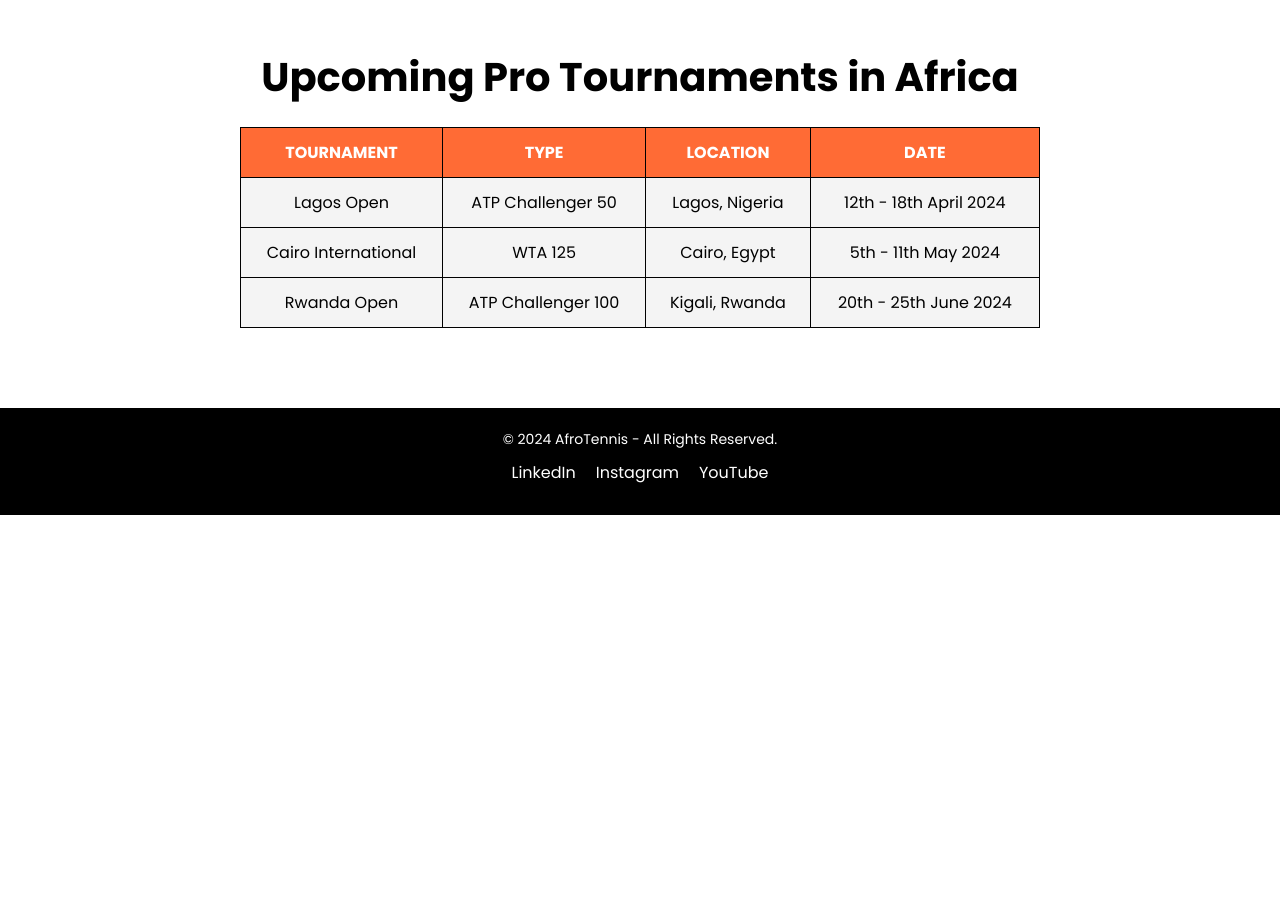
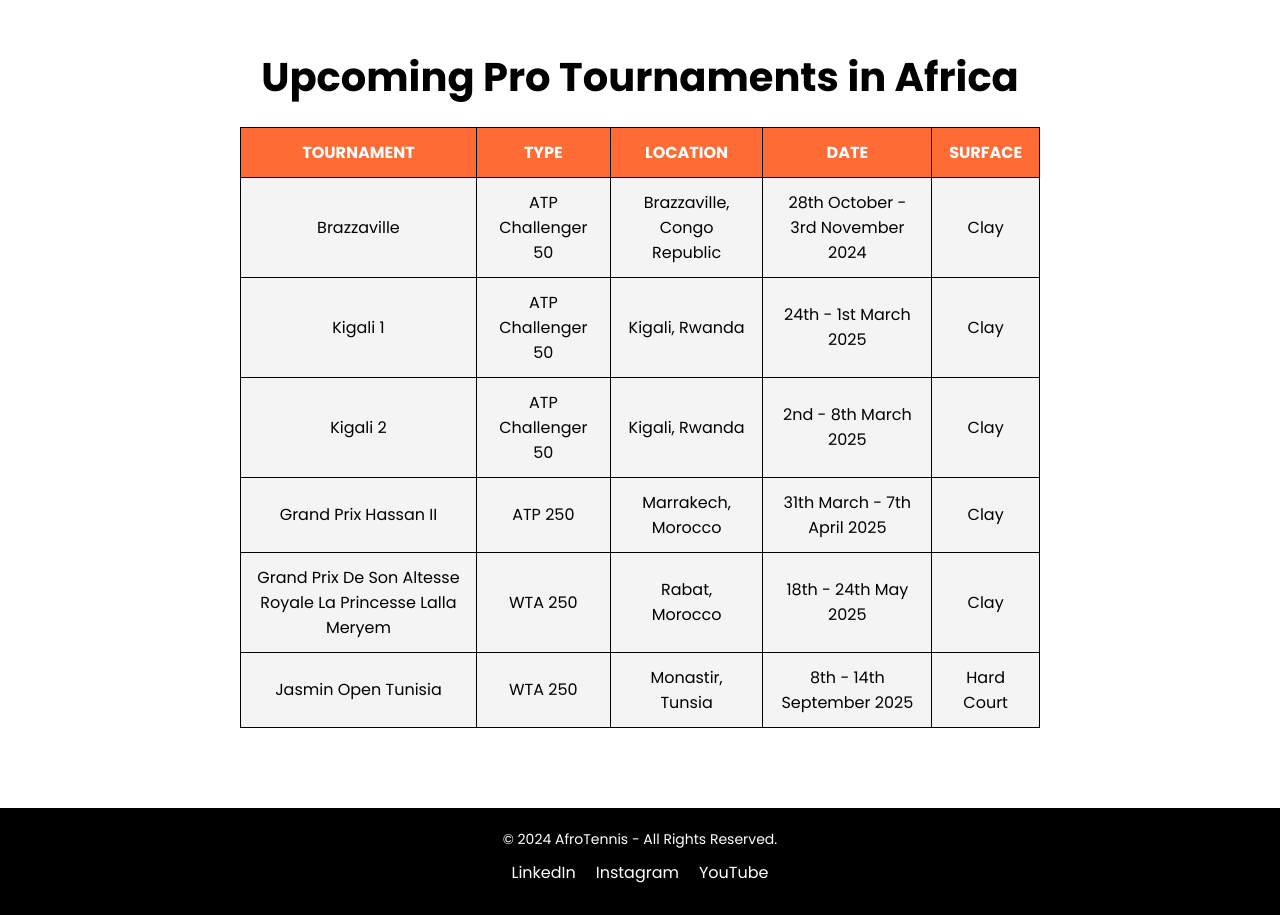
Before and after one commit to Matt0107/afrotennis, a React (Create React App) app: page /events in a window 1280 px wide. Shown: the part 1440-2355 px from the top of the page. Before the commit the page ends 1955 px from the top, so only its background shows below. Built offline with nearby package versions, Linux system fonts and the light colour scheme.

Commit message:
site complet, africa en cours

```diff
--- a/src/pages/About.js
+++ b/src/pages/About.js
@@ -36,7 +36,7 @@ const About = () => {
       {/* Parallax Section */}
       <section className="about-parallax">
         <div className="parallax-content">
-          <h2>Our Mission</h2>
+          <h2>Jump On Court</h2>
           <p>AfroTennis is dedicated to creating a platform for African tennis players, coaches, and enthusiasts to come together and grow the sport across the continent. Our mission is to provide resources, opportunities, and recognition for African tennis talents, while fostering a community that celebrates the diversity of African tennis.</p>
         </div>
       </section>
--- a/src/pages/Countries.js
+++ b/src/pages/Countries.js
@@ -1,12 +1,20 @@
 import React from 'react';
+import '../styles/Countries.css';  // Importation des styles pour la page
 
 const Countries = () => {
-    return (
-        <div>
-            <h1>Pays d'Afrique et tennis</h1>
-            <p>Explorez le développement du tennis dans les pays d'Afrique.</p>
-        </div>
-    );
+  return (
+    <div className="countries-page">
+      <div className="construction-content">
+        <img
+          src={require('../assets/images/tennis_construction_scene.png')}
+          alt="Tennis in Progress"
+          className="construction-image"
+        />
+        <h1>Page Under Construction</h1>
+        <p>We are working hard to bring you all the information about tennis in Africa. Stay tuned!</p>
+      </div>
+    </div>
+  );
 };
 
 export default Countries;
--- a/src/pages/Events.js
+++ b/src/pages/Events.js
@@ -14,7 +14,7 @@ const Events = () => {
         </div>
         <div className="party-content">
           <h1>AfroTennis Party</h1>
-          <p>Join us for AfroTennis Party events in Berlin and Madrid! Connect with the tennis community, enjoy great music, and celebrate African tennis culture.</p>
+          <p>Join us for AfroTennis Party events in Berlin and Madrid! Connect with the tennis community, enjoy tennis and celebrate African culture.</p>
 
           {afrotennisPartyDatesAvailable ? (
             <>
@@ -39,26 +39,51 @@ const Events = () => {
               <th>Type</th> {/* Nouvelle colonne Type */}
               <th>Location</th>
               <th>Date</th>
+              <th>Surface</th>
             </tr>
           </thead>
           <tbody>
             <tr>
-              <td>Lagos Open</td>
+              <td>Brazzaville</td>
               <td>ATP Challenger 50</td> {/* Type de tournoi */}
-              <td>Lagos, Nigeria</td>
-              <td>12th - 18th April 2024</td>
+              <td>Brazzaville, Congo Republic</td>
+              <td>28th October - 3rd November 2024</td>
+              <td>Clay</td>
             </tr>
             <tr>
-              <td>Cairo International</td>
-              <td>WTA 125</td> {/* Type de tournoi */}
-              <td>Cairo, Egypt</td>
-              <td>5th - 11th May 2024</td>
+              <td>Kigali 1</td>
+              <td>ATP Challenger 50</td> {/* Type de tournoi */}
+              <td>Kigali, Rwanda</td>
+              <td>24th - 1st March 2025</td>
+              <td>Clay</td>
             </tr>
             <tr>
-              <td>Rwanda Open</td>
-              <td>ATP Challenger 100</td> {/* Type de tournoi */}
+              <td>Kigali 2</td>
+              <td>ATP Challenger 50</td> {/* Type de tournoi */}
               <td>Kigali, Rwanda</td>
-              <td>20th - 25th June 2024</td>
+              <td>2nd - 8th March 2025</td>
+              <td>Clay</td>
+            </tr>
+            <tr>
+              <td>Grand Prix Hassan II</td>
+              <td>ATP 250</td> {/* Type de tournoi */}
+              <td>Marrakech, Morocco</td>
+              <td>31th March - 7th April 2025</td>
+              <td>Clay</td>
+            </tr>
+            <tr>
+              <td>Grand Prix De Son Altesse Royale La Princesse Lalla Meryem</td>
+              <td>WTA 250</td> {/* Type de tournoi */}
+              <td>Rabat, Morocco</td>
+              <td>18th - 24th May 2025</td>
+              <td>Clay</td>
+            </tr>
+            <tr>
+              <td>Jasmin Open Tunisia</td>
+              <td>WTA 250</td> {/* Type de tournoi */}
+              <td>Monastir, Tunsia</td>
+              <td>8th - 14th September 2025</td>
+              <td>Hard Court</td>
             </tr>
           </tbody>
         </table>
--- a/src/pages/Home.js
+++ b/src/pages/Home.js
@@ -15,7 +15,7 @@ const Home = () => {
 
       {/* About Section */}
       <section className="home-about">
-        <h2>AfroTennis Goals</h2>
+        <h2>Goals</h2>
         <p>Promoting tennis across Africa, showcasing the talents, stories and efforts driving the sport forward.</p>
       </section>
 
--- a/src/styles/About.css
+++ b/src/styles/About.css
@@ -11,7 +11,7 @@
     background-attachment: fixed;
     background-size: cover;
     background-position: center;
-    height: 500px;
+    height: 800px;
     display: flex;
     justify-content: center;
     align-items: center;
@@ -24,6 +24,7 @@
     z-index: 2;
     padding: 20px;
     background-color: rgba(0, 0, 0, 0.5);
+    border-radius: 7px;
 }
 
 .parallax-content h2 {
@@ -33,14 +34,14 @@
 
 .parallax-content p {
     font-size: 1.5rem;
-    max-width: 800px;
+    max-width: 900px;
     margin: 0 auto;
     text-shadow: 2px 2px 5px rgba(0, 0, 0, 0.7);
 }
 
 /* Team Section */
 .team {
-    padding: 60px 20px;
+    padding: 20px 20px;
     background-color: var(--primary-black);
     color: var(--primary-white);
 }
--- a/src/styles/Countries.css
+++ b/src/styles/Countries.css
@@ -0,0 +1,56 @@
+.countries-page {
+  display: flex;
+  justify-content: center;
+  align-items: center;
+  height: 100vh; /* Full height of the viewport */
+  background-color: var(--primary-white); /* Background color */
+  text-align: center;
+  padding: 20px;
+  margin: 0;
+}
+
+/* Image and content container */
+.construction-content {
+  max-width: 100%;
+  width: auto;
+  text-align: center;
+}
+
+/* Image */
+.construction-image {
+  max-width: 80%; /* Adjust to a comfortable size within the page */
+  height: auto;
+  margin-bottom: 20px;
+  border-radius: 10px;
+  object-fit: contain; /* Ensure the image is contained within the element */
+}
+
+/* Title */
+.construction-content h1 {
+  font-size: 2.5rem;
+  color: var(--primary-black); /* Black text */
+  margin-bottom: 20px;
+}
+
+/* Description */
+.construction-content p {
+  font-size: 1.5rem;
+  color: var(--primary-black); /* Black text */
+  margin-bottom: 40px;
+}
+
+/* Responsive Design */
+@media (max-width: 768px) {
+  .construction-content h1 {
+    font-size: 2rem;
+  }
+
+  .construction-content p {
+    font-size: 1.2rem;
+  }
+
+  .construction-image {
+    max-width: 90%; /* Ensure the image adjusts for smaller screens */
+    margin: 0 auto;
+  }
+}
--- a/src/styles/Home.css
+++ b/src/styles/Home.css
@@ -4,7 +4,7 @@
   background-size: cover;
   background-position: center;
   color: #fff;
-  height: 500px; /* Ajusté pour un fond plus grand */
+  height: 700px; /* Ajusté pour un fond plus grand */
   display: flex;
   align-items: center;
   justify-content: center;
```
Also changed, not shown: src/assets/images/flyer.jpg (added), src/assets/images/tennis_construction_scene.png (added).
